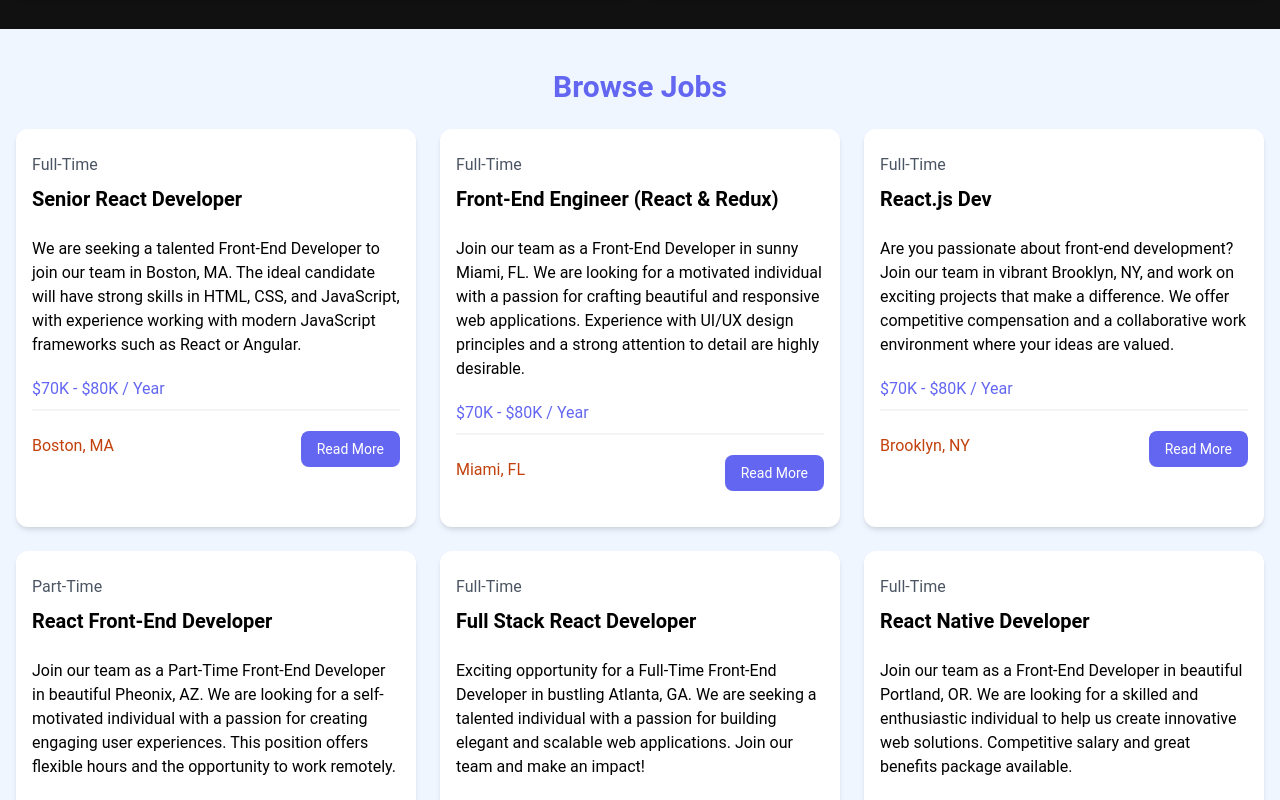
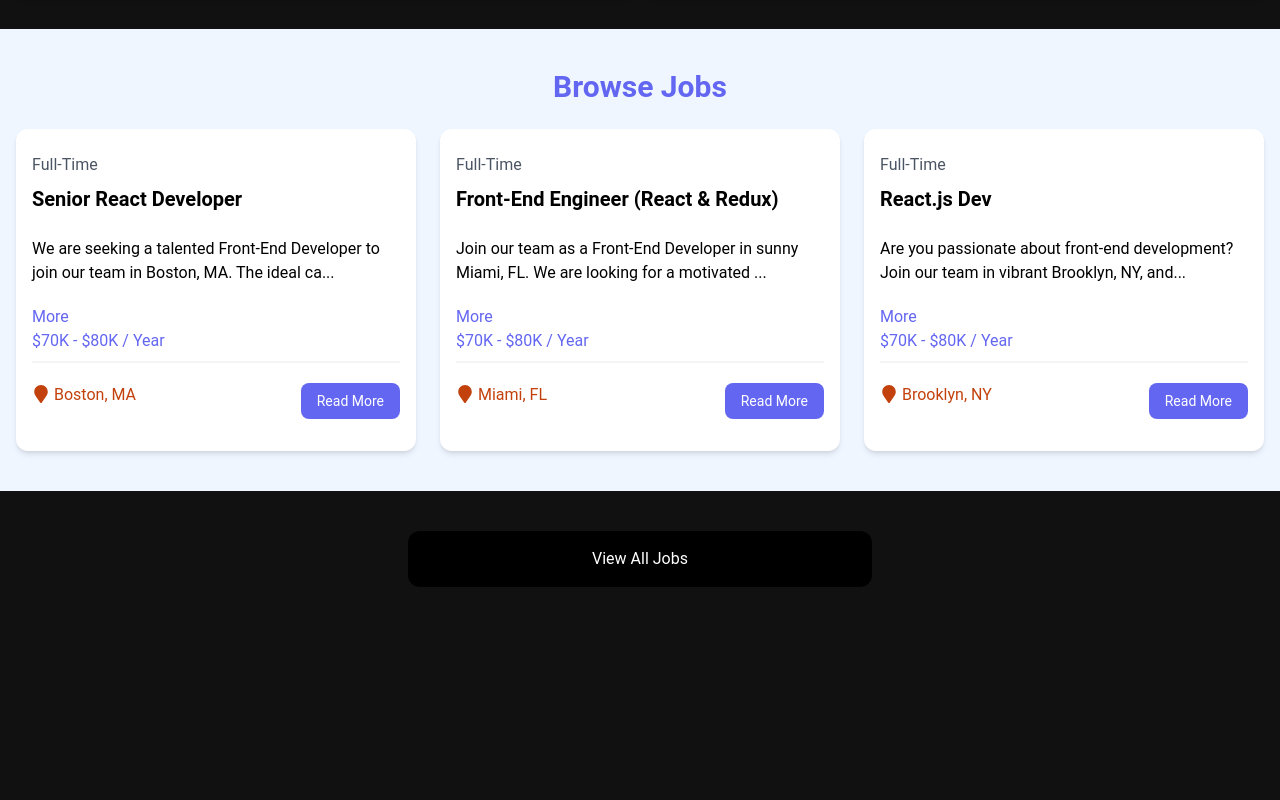
Before and after one commit to KaziShahHamza/jobPortal, a React (Vite) app: page / in a window 1280 px wide. Shown: the part 580-1380 px from the top of the page. After the commit the page ends 1207 px from the top, so only its background shows below. Built offline with nearby package versions, Linux system fonts and the light colour scheme.

Commit message:
routing stated

```diff
--- a/package.json
+++ b/package.json
@@ -11,7 +11,9 @@
   },
   "dependencies": {
     "react": "^18.3.1",
-    "react-dom": "^18.3.1"
+    "react-dom": "^18.3.1",
+    "react-icons": "^5.3.0",
+    "react-router-dom": "^6.28.0"
   },
   "devDependencies": {
     "@eslint/js": "^9.13.0",
--- a/src/App.jsx
+++ b/src/App.jsx
@@ -1,16 +1,23 @@
-import Hero from "./components/Hero";
-import HomeCards from "./components/HomeCards";
-import JobListings from "./components/JobListings";
-import Navbar from "./components/Navbar";
+import {
+  Route,
+  createBrowserRouter,
+  createRoutesFromElements,
+  RouterProvider,
+} from "react-router-dom";
+import HomePage from "./pages/HomePage";
+import MainLayout from "./layouts/MainLayout";
 import "./index.css";
 
-function App() {
-  return <>
-    <Navbar />
-    <Hero />
-    <HomeCards />
-    <JobListings />
-  </>;
-}
+const router = createBrowserRouter(
+  createRoutesFromElements(
+    <Route path="/" element={<MainLayout />}>
+      <Route index element={<HomePage />} />
+    </Route>
+  )
+);
+
+const App = () => {
+  return <RouterProvider router={router} />;
+};
 
 export default App;
--- a/src/components/JobListing.jsx
+++ b/src/components/JobListing.jsx
@@ -1,5 +1,14 @@
+import { useState } from "react";
+import { FaMapMarker } from "react-icons/fa";
 
 const JobListing = ({ job }) => {
+  const [showFullDescription, setShowFullDescription] = useState(false);
+  let description = job.description;
+
+  if (!showFullDescription) {
+    description = description.substring(0, 90) + "...";
+  }
+
   return (
     <div key={job.id} className="bg-white rounded-xl shadow-md relative">
       <div className="p-4">
@@ -8,7 +17,14 @@ const JobListing = ({ job }) => {
           <h3 className="text-xl font-bold">{job.title}</h3>
         </div>
 
-        <div className="mb-5">{job.description}</div>
+        <div className="mb-5">{description}</div>
+
+        <button
+          onClick={() => setShowFullDescription((prev) => !prev)}
+          className="text-indigo-500 hover:text-indigo-600"
+        >
+          {showFullDescription ? "Less" : "More"}
+        </button>
 
         <h3 className="text-indigo-500 mb-2">{job.salary} / Year</h3>
 
@@ -16,7 +32,7 @@ const JobListing = ({ job }) => {
 
         <div className="flex flex-col lg:flex-row justify-between mb-4">
           <div className="text-orange-700 mb-3">
-            <i className="fa-solid fa-location-dot text-lg"></i>
+            < FaMapMarker className="inline text-lg mb-1 mr-1" />
             {job.location}
           </div>
           <a
--- a/src/components/JobListings.jsx
+++ b/src/components/JobListings.jsx
@@ -2,6 +2,7 @@ import jobs from "../jobs.json";
 import JobListing from "./JobListing";
 
 const JobListings = () => {
+  const recentJobs = jobs.slice(0, 3);
   console.log(jobs);
 
   return (
@@ -11,7 +12,7 @@ const JobListings = () => {
           Browse Jobs
         </h2>
         <div className="grid grid-cols-1 md:grid-cols-3 gap-6">
-          {jobs.map((job) => (
+          {recentJobs.map((job) => (
             <JobListing key={job.id} job={job} />
           ))}
         </div>
--- /dev/null
+++ b/src/components/ViewAllJobs.jsx
@@ -0,0 +1,14 @@
+const ViewAllJobs = () => {
+  return (
+    <section className="m-auto max-w-lg my-10 px-6">
+      <a
+        href="jobs.html"
+        className="block bg-black text-white text-center py-4 px-6 rounded-xl hover:bg-gray-700"
+      >
+        View All Jobs
+      </a>
+    </section>
+  );
+};
+
+export default ViewAllJobs;
--- /dev/null
+++ b/src/layouts/MainLayout.jsx
@@ -0,0 +1,13 @@
+import { Outlet } from "react-router-dom";
+import Navbar from "../components/Navbar";
+
+const MainLayout = () => {
+  return (
+    <>
+      <Navbar />
+      <Outlet />
+    </>
+  );
+};
+
+export default MainLayout;
--- /dev/null
+++ b/src/pages/HomePage.jsx
@@ -0,0 +1,17 @@
+import Hero from "../components/Hero";
+import HomeCards from "../components/HomeCards";
+import JobListings from "../components/JobListings";
+import ViewAllJobs from "../components/ViewAllJobs";
+
+const HomePage = () => {
+  return (
+    <>
+      <Hero />
+      <HomeCards />
+      <JobListings />
+      <ViewAllJobs />
+    </>
+  );
+};
+
+export default HomePage;
```
Also changed, not shown: 1 other file (tests, documents, lock files or other folders).
